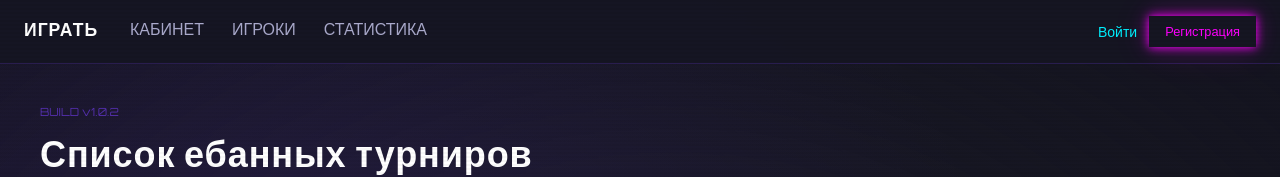
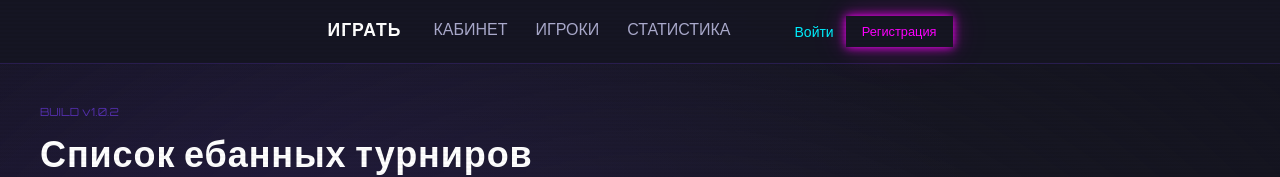
Before and after one commit to imagine27cm-code/tournament, a Next.js app: page / in a window 1280 px wide. Shown: the top 177 px of the page. Built offline with nearby package versions, Linux system fonts and the light colour scheme; no server answers; the database is empty.

Commit message:
fix: center header navigation

```diff
--- a/app/layout.tsx
+++ b/app/layout.tsx
@@ -39,7 +39,7 @@ export default function RootLayout({
       <body className="min-h-full flex flex-col" style={{background: 'var(--background)'}}>
         <Providers>
           <header className="border-b" style={{borderColor: 'rgba(122, 64, 255, 0.2)', background: 'rgba(22, 22, 35, 0.95)', backdropFilter: 'blur(15px)'}}>
-            <div className="mx-auto flex items-center justify-between px-6 py-4" style={{maxWidth: '100%'}}>
+            <div className="mx-auto flex items-center justify-center px-6 py-4" style={{maxWidth: '100%', gap: '4rem'}}>
               <div className="flex items-center gap-8">
                 <Link href="/" className="font-bold tracking-wider uppercase" style={{fontFamily: "'Rajdhani', sans-serif", fontSize: '1.1rem', color: '#ffffff', letterSpacing: '1px'}}>
                   ИГРАТЬ
```
